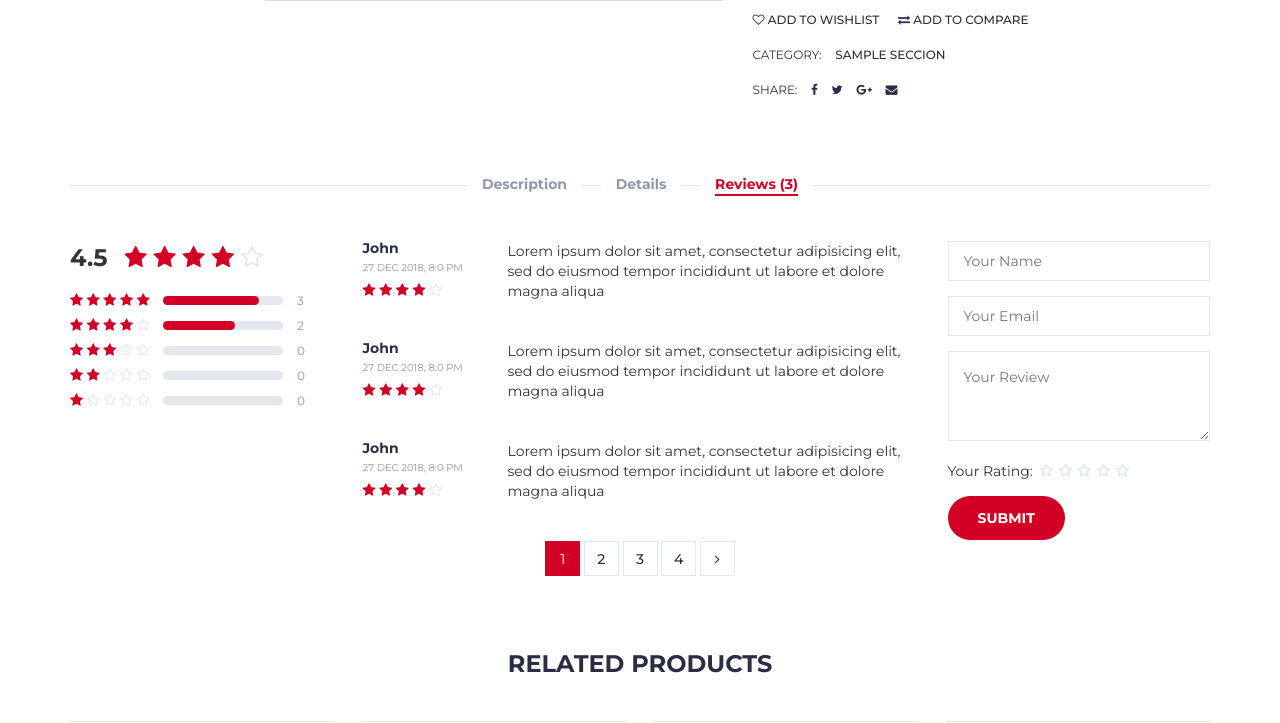
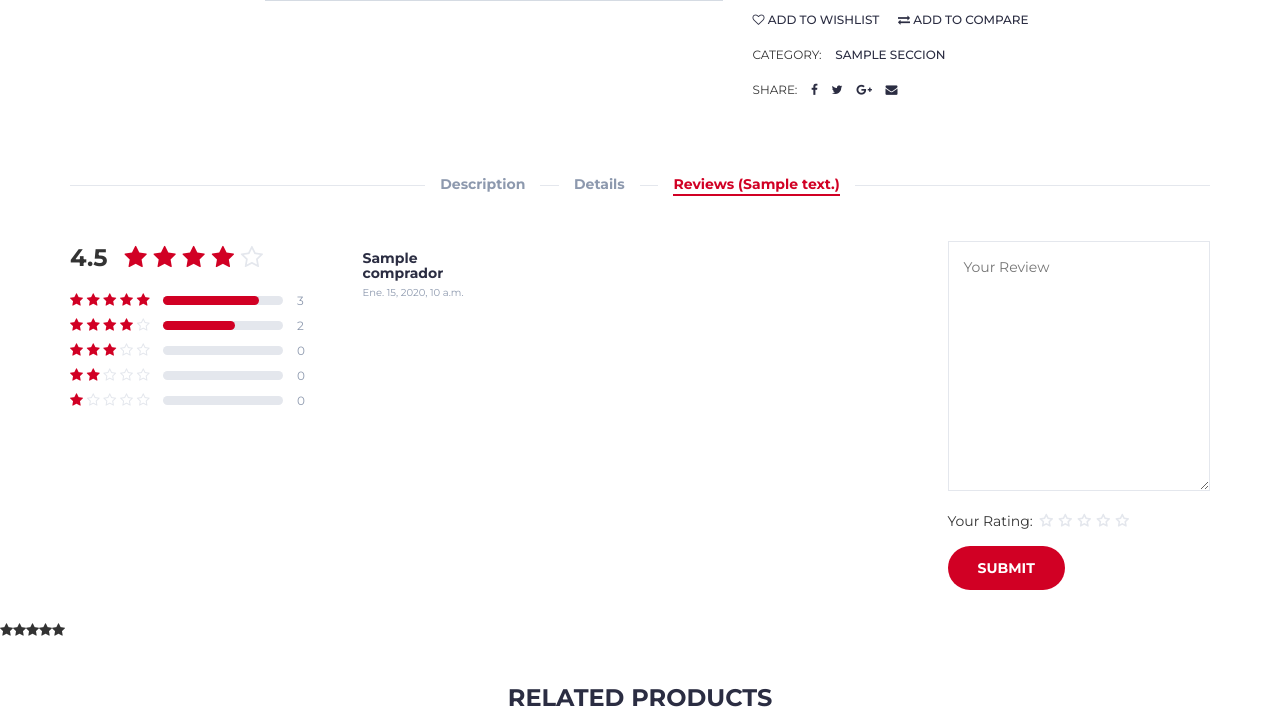
Before and after one commit to dmarcii/tesis_master, a Django app: template templates/tienda_product.html in a window 1280 px wide, after a click that opens the changed part. Shown: the part 709-1432 px from the top of the page. Run offline with Django 3.2, Linux system fonts and the light colour scheme; the template is opened without the code that fills it: most values are stand-ins (such as "Sample title", 1, 10 or a date in 2020); grey boxes marked "Sample" are stand-in pictures; some libraries are stand-ins or nearby versions.

Commit message:
sectionsectionsection

```diff
--- a/core/aplicacion1/admin.py
+++ b/core/aplicacion1/admin.py
@@ -15,6 +15,11 @@
     list_display = ('comprador', 'cantidad', 'producto', 'fecha')
     search_fields = ('comprador', 'cantidad', 'producto', 'fecha')
     list_filter = ('comprador', 'cantidad', 'producto', 'fecha')
+
+class mensajes_display(admin.ModelAdmin):
+    list_display = ('comprador', 'producto', 'msg', 'rate', 'fecha')
+    search_fields = ('comprador', 'producto', 'msg', 'rate', 'fecha')
+    list_filter = ('comprador', 'producto', 'msg', 'rate', 'fecha')
 
 
 class perfiles_display(admin.ModelAdmin):
@@ -49,3 +54,4 @@
 admin.site.register(ordenes, ordenes_display)
 admin.site.register(perfil_datos, perfiles_display)
 admin.site.register(ventas, ventas_display)
+admin.site.register(mensajes, mensajes_display)
--- a/core/aplicacion1/urlAplicacion1.py
+++ b/core/aplicacion1/urlAplicacion1.py
@@ -10,6 +10,6 @@
     path('car/buy/<str:id>', buy, name='comprar'),
     path('factura/<str:id>', show_invoice, name='factura'),
     path('facturas/', list_all_invoices.as_view(), name='facturas'),
-    path('pruebaaas/', pruebas, name='prueba'),
+    path('pruebaaas/<str:id>', pruebas, name='prueba'),
 
 ]
--- a/templates/tienda_product.html
+++ b/templates/tienda_product.html
@@ -304,7 +304,7 @@
 							<ul class="tab-nav">
 								<li class="active"><a data-toggle="tab" href="#tab1">Description</a></li>
 								<li><a data-toggle="tab" href="#tab2">Details</a></li>
-								<li><a data-toggle="tab" href="#tab3">Reviews (3)</a></li>
+								<li><a data-toggle="tab" href="#tab3">Reviews ({{c_reviews}})</a></li>
 							</ul>
 							<!-- /product tab nav -->
 
@@ -421,62 +421,43 @@
 										<div class="col-md-6">
 											<div id="reviews">
 												<ul class="reviews">
+
+													{% for obj in object_list %}
 														<li>
 															<div class="review-heading">
-															<h5 class="name">John</h5>
-															<p class="date">27 DEC 2018, 8:0 PM</p>
+																<h5 class="name">{{obj.comprador}}</h5>
+																<p class="date">{{obj.fecha}}</p>
 																<div class="review-rating">
+
+																	<script >
+																		for(i=0;i<=4;i++)
+																		{
+																			var a = document.createElement('i');
+																			a.className = "fa fa-star";
+																			document.body.appendChild(a);
+																		}
+																	</script>
+
+																	<!--<i class="fa fa-star"></i>
 																	<i class="fa fa-star"></i>
 																	<i class="fa fa-star"></i>
 																	<i class="fa fa-star"></i>
-																<i class="fa fa-star"></i>
-																<i class="fa fa-star-o empty"></i>
+																	<i class="fa fa-star-o empty"></i>-->
 																</div>
 															</div>
 															<div class="review-body">
-															<p>Lorem ipsum dolor sit amet, consectetur adipisicing elit, sed do eiusmod tempor incididunt ut labore et dolore magna aliqua</p>
+																<p>{{obj.msg}}</p>
 															</div>
 														</li>
-													<li>
-														<div class="review-heading">
-															<h5 class="name">John</h5>
-															<p class="date">27 DEC 2018, 8:0 PM</p>
-															<div class="review-rating">
-																<i class="fa fa-star"></i>
-																<i class="fa fa-star"></i>
-																<i class="fa fa-star"></i>
-																<i class="fa fa-star"></i>
-																<i class="fa fa-star-o empty"></i>
-															</div>
-														</div>
-														<div class="review-body">
-															<p>Lorem ipsum dolor sit amet, consectetur adipisicing elit, sed do eiusmod tempor incididunt ut labore et dolore magna aliqua</p>
-														</div>
-													</li>
-													<li>
-														<div class="review-heading">
-															<h5 class="name">John</h5>
-															<p class="date">27 DEC 2018, 8:0 PM</p>
-															<div class="review-rating">
-																<i class="fa fa-star"></i>
-																<i class="fa fa-star"></i>
-																<i class="fa fa-star"></i>
-																<i class="fa fa-star"></i>
-																<i class="fa fa-star-o empty"></i>
-															</div>
-														</div>
-														<div class="review-body">
-															<p>Lorem ipsum dolor sit amet, consectetur adipisicing elit, sed do eiusmod tempor incididunt ut labore et dolore magna aliqua</p>
-														</div>
-													</li>
+													{% endfor %}
 												</ul>
-												<ul class="reviews-pagination">
+												<!--<ul class="reviews-pagination">  paginacion de los comentarios
 													<li class="active">1</li>
 													<li><a href="#">2</a></li>
 													<li><a href="#">3</a></li>
 													<li><a href="#">4</a></li>
 													<li><a href="#"><i class="fa fa-angle-right"></i></a></li>
-												</ul>
+												</ul>-->
 											</div>
 										</div>
 										<!-- /Reviews -->
@@ -484,10 +465,9 @@
 										<!-- Review Form -->
 										<div class="col-md-3">
 											<div id="review-form">
-												<form class="review-form">
-													<input class="input" type="text" placeholder="Your Name">
-													<input class="input" type="email" placeholder="Your Email">
-													<textarea class="input" placeholder="Your Review"></textarea>
+												<form class="review-form" action="/pruebaaas/{{id_producto}}" method="POST">
+													{% csrf_token %}
+													<textarea class="input" name = "coment" style="min-height:250px" placeholder="Your Review"></textarea>
 													<div class="input-rating">
 														<span>Your Rating: </span>
 														<div class="stars">
```
Also changed, not shown: core/aplicacion1/models.py (+14 -0 lines), core/aplicacion1/views.py (+9 -4 lines), proyecto/app.py (+9 -2 lines), templates/pruebaaas.html (+34 -12 lines), core/aplicacion1/migrations/0008_mensajes.py (added). Lines whose indentation alone changed are shown as unchanged.
